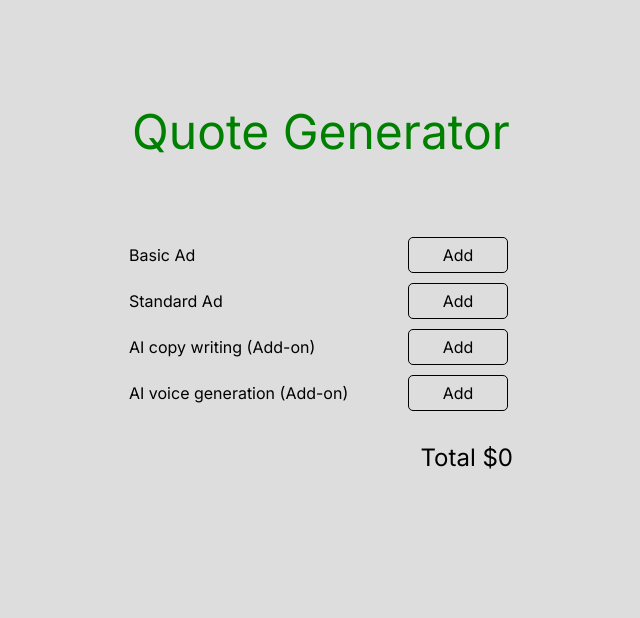
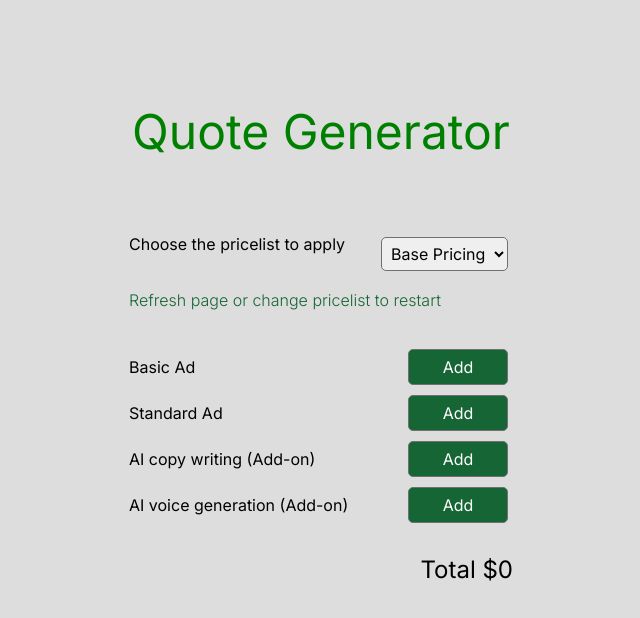
Before and after one commit to MakeItBack/quote-generator, a Next.js app: page / in a window 1280 px wide. Shown: the top 618 px of the page, without its empty margins (319-959 px from the left). Built offline with nearby package versions, Linux system fonts and the light colour scheme.

Commit message:
feat: update checkout to use discounts in total

```diff
--- a/app/checkout.js
+++ b/app/checkout.js
@@ -23,6 +23,20 @@ export default class Checkout {
   }
 
   total() {
-    return this.cart.reduce((total, product) => total + product.price * product.quantity, 0);
+    if (this.pricingRules?.discounts[0]) {
+      // Discounts exist, apply as needed
+      return this.cart.reduce((total, product) => {
+        const discounts = this.pricingRules.discounts;
+        const discount = discounts.find((discount) => discount.productId === product.id);
+        if (!discount) {
+          return total + product.price * product.quantity;
+        } else {
+          return total + discount.offer(product.price, product.quantity);
+        }
+      }, 0);
+    } else {
+      // Apply base pricelist
+      return this.cart.reduce((total, product) => total + product.price * product.quantity, 0);
+    }
   }
 }
--- a/app/globals.css
+++ b/app/globals.css
@@ -32,8 +32,9 @@ h5 {
 }
 
 button,
-input {
-  border: 1px solid black;
+input,
+select {
+  border: 1px solid #707070;
   border-radius: 5px;
   padding: 5px;
   min-width: 100px;
--- a/app/page.tsx
+++ b/app/page.tsx
@@ -2,42 +2,86 @@
 import React, { useEffect, useState, useRef } from "react";
 import Checkout from "./checkout";
 import { pricelist } from "./pricelist";
+import customerDeals from "./customerDeals";
 import { CartItem } from "./types";
 
 export default function Home() {
-  const coRef = useRef(new Checkout(pricelist));
+  const coRef = useRef(new Checkout(pricelist, null));
 
   const [total, setTotal] = useState<number>(0);
   const [cartContents, setCartContents] = useState<CartItem[]>([]);
+  const [selectedDeal, setSelectedDeal] = useState<string>("0");
 
   useEffect(() => {
     setTotal(coRef.current.total());
     setCartContents(coRef.current.getCart());
   }, []);
 
-  function handleClick(event: any) {
-    const itemId = event.target.id;
+  useEffect(() => {
+    if (selectedDeal) {
+      const pricingRules = getPricingRules(selectedDeal);
+      coRef.current = new Checkout(pricelist, pricingRules);
+    } else {
+      coRef.current = new Checkout(pricelist, null);
+    }
+    setTotal(coRef.current.total());
+    setCartContents(coRef.current.getCart());
+  }, [selectedDeal]);
+
+  function handleChange(event: React.ChangeEvent) {
+    const target = event.target as HTMLInputElement;
+    const dealId = target.value;
+    console.log("Deal ID: ", dealId);
+    setSelectedDeal(dealId);
+  }
+
+  function handleClick(event: React.MouseEvent) {
+    const target = event.target as HTMLButtonElement;
+    const itemId = target.id;
     coRef.current.add(itemId);
     setTotal(coRef.current.total());
     setCartContents(coRef.current.getCart());
-    // console.log("CARTCONTENTS", cartContents);
+  }
+
+  function getPricingRules(dealId: string) {
+    return customerDeals.find((deal) => deal.dealId === dealId);
   }
 
   return (
     <main className="flex min-h-screen flex-col items-center p-24">
-      <h1 className="mb-8">Quote Generator</h1>
+      <h1 className="mb-16">Quote Generator</h1>
 
-      <div className="my-8 w-96">
+      <div className="w-96">
+        <div>
+          <label>
+            Choose the pricelist to apply
+            <select
+              name="pricing"
+              id="pricelist-select"
+              onChange={handleChange}
+              className="block float-right">
+              {customerDeals.map((deal) => {
+                return (
+                  <option key={deal.dealId} value={deal.dealId}>
+                    {deal.dealName}
+                  </option>
+                );
+              })}
+            </select>
+          </label>
+        </div>
+        <p className="text-green-800 font-light my-8">
+          Refresh page or change pricelist to restart
+        </p>
         {pricelist.map((item) => {
           const foundItem = cartContents.find((cartItem) => cartItem.id === item.id);
-          // console.log("FOUND", foundItem);
 
           return (
             <div key={item.id} className="flex flex-row justify-between">
               <div className="self-center">{item.offering}</div>
               <div>
-                <span className="mr-4 font-bold text-blue-700">{foundItem?.quantity}</span>
-                <button id={item.id} onClick={handleClick}>
+                <span className="mr-4 font-bold text-green-800">{foundItem?.quantity}</span>
+                <button id={item.id} onClick={handleClick} className="bg-green-800 text-white">
                   Add
                 </button>
               </div>
```
